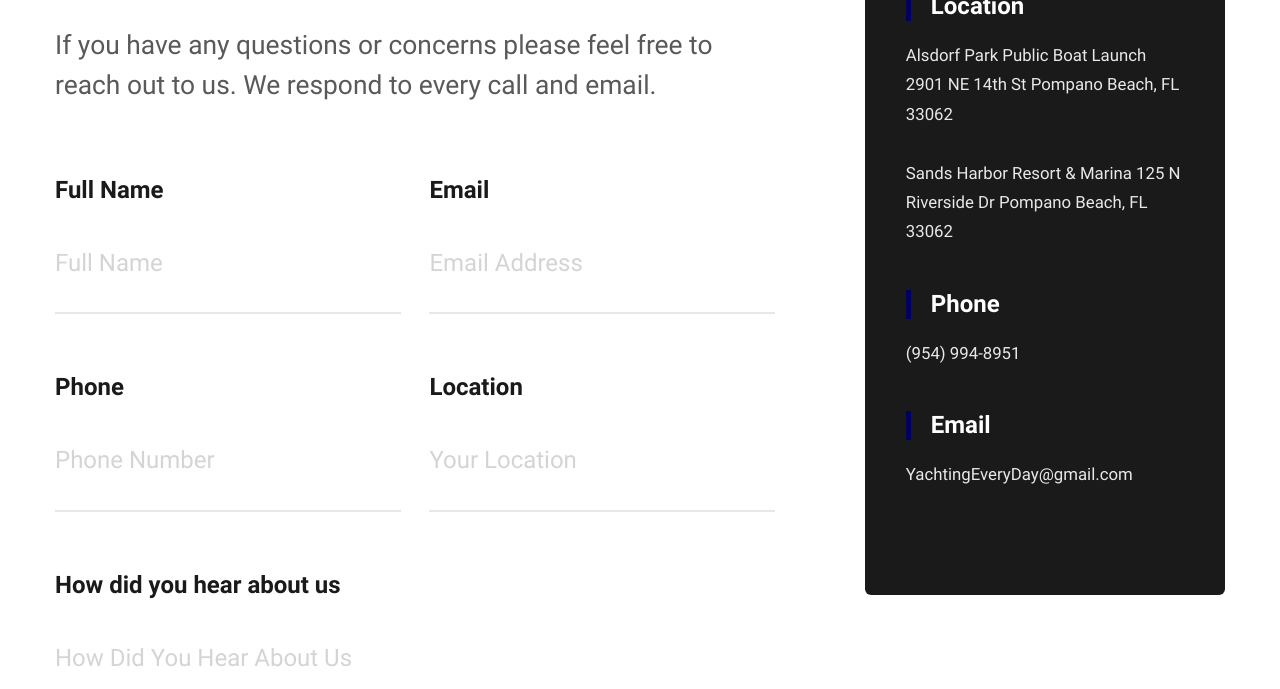
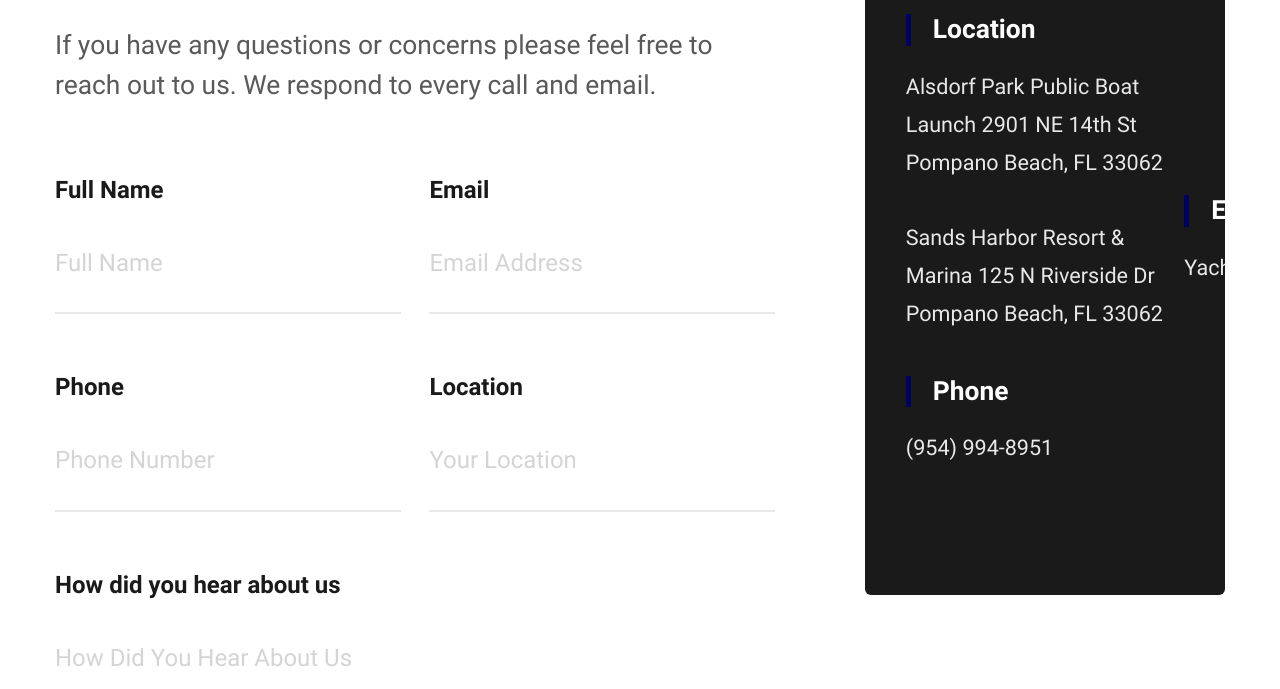
Before and after one commit to ksom10/YachtingEveryday, a plain HTML site: page contact.html in a window 1280 px wide. Shown: the part 699-1388 px from the top of the page. Drawn offline with Linux system fonts and the light colour scheme.

Commit message:
info and label fix

```diff
--- a/css/contact.less
+++ b/css/contact.less
@@ -100,7 +100,7 @@
 
             .heading {
                 color: #fff;
-                font-size: 20/16em;
+                font-size: 22/16em;
                 line-height: 1.2em;
                 font-weight: bold;
                 padding-left: 20/24em;
@@ -118,7 +118,7 @@
             }
 
             .info {
-                font-size: 14/16em;
+                font-size: 18/16em;
                 line-height: 28/16;
                 color: #fff;
                 opacity: .9;
```
Also changed, not shown: css/contact.css.
